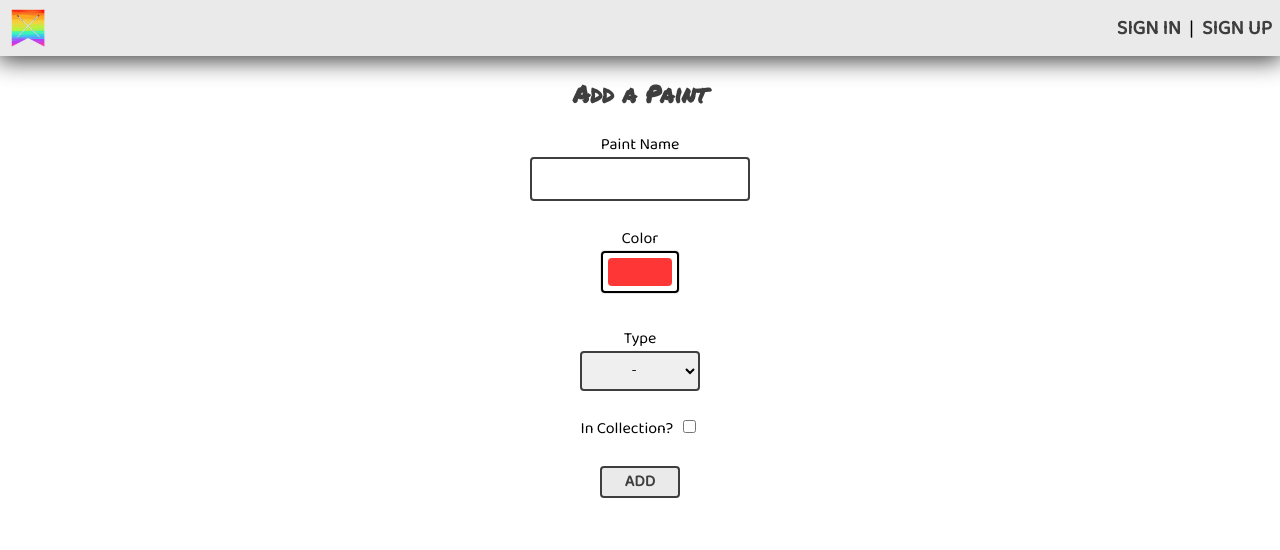
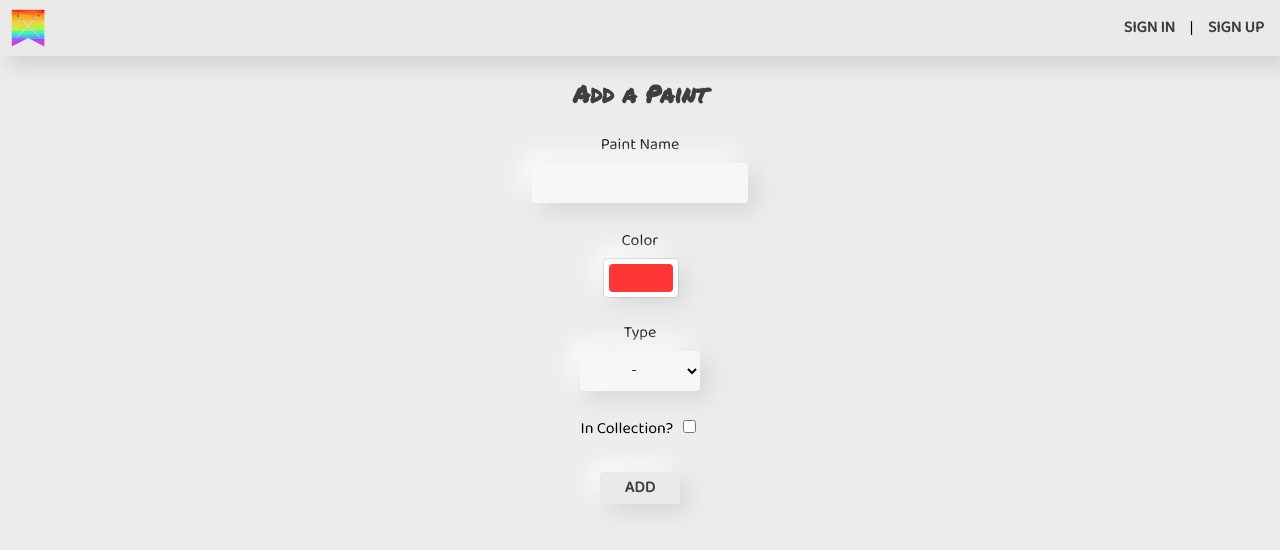
Before and after one commit to NobodysLackey/battlebrush, a React (Create React App) app: page /addpaint in a window 1280 px wide. Shown: the top 550 px of the page. Built offline with nearby package versions, Linux system fonts and the light colour scheme.

Commit message:
add neumorphism

```diff
--- a/src/components/AddPaint/AddPaint.css
+++ b/src/components/AddPaint/AddPaint.css
@@ -1,13 +1,13 @@
 .form {
     font-family: 'Baloo 2', cursive;
     text-align: center;
+    display: flex;
+    flex-direction: column;
+    align-items: center;
+    justify-content: center;
 }
 
 .input {
-    border: solid;
-    border-color: rgb(62, 62, 62);
-    border-width: .25vmin;
-    border-radius: .5vmin;
     text-align: center;
 
     font-family: 'Baloo 2', cursive;
@@ -18,14 +18,16 @@
 
     height: 3vmin;
     width: 25vmin;
+
+    border: none;
+
+    border-radius: .5vmin;
+    background: rgb(247, 247, 247);
+    box-shadow:  8px 8px 22px #d5d5d5,
+                -8px -8px 22px #ffffff;
 }
 
 .select {
-    border: solid;
-    border-color: rgb(62, 62, 62);
-    border-width: .25vmin;
-    border-radius: .5vmin;
-
     outline: none;
 
     font-family: 'Baloo 2', cursive;
@@ -33,6 +35,16 @@
 
     height: 5vmin;
     width: 15vmin;
+
+    border: none;
+    border-radius: .5vmin;
+    background: rgb(247, 247, 247);
+    box-shadow:  8px 8px 22px #d5d5d5,
+                -8px -8px 22px #ffffff;
+}
+
+.check {
+    border: none;
 }
 
 .title {
@@ -42,10 +54,7 @@
 
 .btn {
     background-color:  rgb(234, 234, 234);
-
-    border: solid;
-    border-color: rgb(62, 62, 62);
-    border-width: .25vmin;
+    border: none;
     border-radius: .5vmin;
     text-align: center;
 
@@ -58,6 +67,10 @@
 
     height: 4vmin;
     width: 10vmin;
+
+    background: rgb(234, 234, 234);
+    box-shadow:  8px 8px 22px #d5d5d5,
+                -8px -8px 22px #ffffff;
 }
 
 .btn:hover {
@@ -73,3 +86,18 @@
 
     cursor: pointer;
 }
+
+.swatch {
+    border: 'none';
+    width: 9vmin;
+    height: 4.5vmin;
+    border-radius: .5vmin;
+
+    background: rgb(234, 234, 234);
+    box-shadow:  8px 8px 22px #d5d5d5,
+                -8px -8px 22px #ffffff;
+}
+
+span {
+    padding: 0 0 0.75vmin 0;
+}
--- a/src/components/AddPaint/AddPaint.jsx
+++ b/src/components/AddPaint/AddPaint.jsx
@@ -58,14 +58,14 @@ class AddPaint extends Component {
                 color: {
                     width: '8vmin',
                     height: '3.5vmin',
+                    border: 'none',
                     borderRadius: '.5vmin',
                     background: `rgba(${ this.state.color.r }, ${ this.state.color.g }, ${ this.state.color.b }, ${ this.state.color.a })`,
                 },
                 swatch: {
                     padding: '5px',
                     background: '#fff',
-                    border: 'solid',
-                    borderWidth: '.25vmin',
+                    border: 'none',
                     borderRadius: '.5vmin',
                     boxShadow: '0 0 0 1px rgba(0,0,0,.1)',
                     display: 'inline-block',
@@ -96,7 +96,6 @@ class AddPaint extends Component {
                     onSubmit={this.handleSubmit}
                 >
                     <span>Paint Name</span>
-                    <br></br>
                     <input
                         className="input"
                         type="text"
@@ -105,10 +104,9 @@ class AddPaint extends Component {
                         onChange={this.handleChange}
                         autoComplete="off"
                     />
-                    <br></br><br></br>
+                    <br></br>
                     <span>Color</span>
-                    <br></br>
-                    <div>
+                    <div className="swatch">
                         <div
                             style={ styles.swatch }
                             onClick={ this.handleClick }
@@ -135,7 +133,6 @@ class AddPaint extends Component {
                     </div>
                     <br></br>
                     <span>Type</span>
-                    <br></br>
                     <select
                         className="select"
                         type="text"
@@ -152,8 +149,8 @@ class AddPaint extends Component {
                         <option>Contrast</option>
                         <option>Primer</option>
                     </select>
-                    <br></br><br></br>
-                    <span>In Collection?</span>&nbsp;&nbsp;
+                    <br></br>
+                    <span>In Collection?&nbsp;&nbsp;
                     <input
                         className="check"
                         type="checkbox"
@@ -161,7 +158,8 @@ class AddPaint extends Component {
                         value={this.state.formData.isOwned}
                         onChange={this.handleChange}
                     />
-                    <br></br><br></br>
+                    </span>
+                    <br></br>
                     <input
                         className="btn"
                         type="submit"
--- a/src/components/NavBar/NavBar.css
+++ b/src/components/NavBar/NavBar.css
@@ -7,8 +7,9 @@
 
   height: 7vmin;
   background-color:  rgb(234, 234, 234);
-  font-size: 2.5vmin;
-  box-shadow: 0vmin 0.25vmin 3vmin 0.25vmin rgb(55, 55, 55);
+  font-size: 2vmin;
+  box-shadow:  8px 8px 22px #cccccc,
+             -8px -8px 22px #ffffff;
 }
 
 .nav-container {
@@ -19,13 +20,15 @@
   text-decoration: none;
   color: rgb(62, 62, 62);
   font-weight: bold;
+  border-radius: 7px;
+  padding: 1vmin;
 }
 
 .NavBar-link:hover {
   background: rgb(254,5,1);
-  background: -moz-linear-gradient(180deg, rgba(254,5,1,1) 0%, rgba(254,52,1,1) 0%, rgba(255,0,0,1) 10%, rgba(255,111,0,1) 20%, rgba(255,156,0,1) 30%, rgba(255,206,0,1) 40%, rgba(200,255,0,1) 50%, rgba(0,255,160,1) 60%, rgba(102,170,238,1) 70%, rgba(180,67,255,1) 80%, rgba(255,0,130,1) 90%, rgba(255,0,130,1) 100%);
-  background: -webkit-linear-gradient(180deg, rgba(254,5,1,1) 0%, rgba(254,52,1,1) 0%, rgba(255,0,0,1) 10%, rgba(255,111,0,1) 20%, rgba(255,156,0,1) 30%, rgba(255,206,0,1) 40%, rgba(200,255,0,1) 50%, rgba(0,255,160,1) 60%, rgba(102,170,238,1) 70%, rgba(180,67,255,1) 80%, rgba(255,0,130,1) 90%, rgba(255,0,130,1) 100%);
-  background: linear-gradient(180deg, rgba(254,5,1,1) 0%, rgba(254,52,1,1) 0%, rgba(255,0,0,1) 10%, rgba(255,111,0,1) 20%, rgba(255,156,0,1) 30%, rgba(255,206,0,1) 40%, rgba(200,255,0,1) 50%, rgba(0,255,160,1) 60%, rgba(102,170,238,1) 70%, rgba(180,67,255,1) 80%, rgba(255,0,130,1) 90%, rgba(255,0,130,1) 100%);
+  background: -moz-linear-gradient(180deg, rgba(254,5,1,1) 0%, rgba(254,52,1,1) 0%, rgba(255,0,0,1) 20%, rgba(255,111,0,1) 30%, rgba(255,156,0,1) 30%, rgba(255,206,0,1) 40%, rgba(200,255,0,1) 50%, rgba(0,255,160,1) 60%, rgba(102,170,238,1) 70%, rgba(180,67,255,1) 80%, rgba(255,0,130,1) 90%, rgba(255,0,130,1) 100%);
+  background: -webkit-linear-gradient(180deg, rgba(254,5,1,1) 0%, rgba(254,52,1,1) 0%, rgba(255,0,0,1) 20%, rgba(255,111,0,1) 30%, rgba(255,156,0,1) 30%, rgba(255,206,0,1) 40%, rgba(200,255,0,1) 50%, rgba(0,255,160,1) 60%, rgba(102,170,238,1) 70%, rgba(180,67,255,1) 80%, rgba(255,0,130,1) 90%, rgba(255,0,130,1) 100%);
+  background: linear-gradient(180deg, rgba(254,5,1,1) 0%, rgba(254,52,1,1) 0%, rgba(255,0,0,1) 20%, rgba(255,111,0,1) 30%, rgba(255,156,0,1) 30%, rgba(255,206,0,1) 40%, rgba(200,255,0,1) 50%, rgba(0,255,160,1) 60%, rgba(102,170,238,1) 70%, rgba(180,67,255,1) 80%, rgba(255,0,130,1) 90%, rgba(255,0,130,1) 100%);
   filter: progid:DXImageTransform.Microsoft.gradient(startColorstr="#fe0501",endColorstr="#ff0082",GradientType=1);
   -webkit-background-clip: text;
   -webkit-text-fill-color: transparent;
--- a/src/components/NavBar/NavBar.jsx
+++ b/src/components/NavBar/NavBar.jsx
@@ -6,17 +6,15 @@ const NavBar = (props) => {
   let nav = props.user ?
     <div className='NavBar'>
       <div>
+        &nbsp;&nbsp;
         <a href="/">
           <img className="navlogo" src="../logo192.png" alt="logo"></img>
         </a>
       </div>
       <div className="links">
-        <Link to='/paintlist' className='NavBar-link'>PAINTS</Link>
-        &nbsp;&nbsp;|&nbsp;&nbsp;
-        <Link to='/addpaint' className='NavBar-link'>ADD</Link>
-        &nbsp;&nbsp;|&nbsp;&nbsp;
-        <Link to='/profile' className='NavBar-link'>PROFILE</Link>
-        &nbsp;&nbsp;|&nbsp;&nbsp;
+        <Link to='/paintlist' className='NavBar-link'>PAINTS</Link>|
+        <Link to='/addpaint' className='NavBar-link'>ADD</Link>|
+        <Link to='/profile' className='NavBar-link'>PROFILE</Link>|
         <Link to='' className='NavBar-link' onClick={props.handleLogout}>LOGOUT</Link>
       </div>
     </div>
--- a/src/components/SignupForm/SignupForm.css
+++ b/src/components/SignupForm/SignupForm.css
@@ -1,7 +1,4 @@
 .input {
-  border: solid;
-  border-color: black;
-  border-width: .25vmin;
 
   padding: 1vmin;
 
@@ -16,9 +13,6 @@
 .btn {
   background-color:  rgb(234, 234, 234);
 
-  border: solid;
-  border-color: rgb(62, 62, 62);
-  border-width: .25vmin;
   border-radius: .5vmin;
   text-align: center;
 
--- a/src/index.css
+++ b/src/index.css
@@ -6,7 +6,7 @@ body {
   -webkit-font-smoothing: antialiased;
   -moz-osx-font-smoothing: grayscale;
 
-  background-color: white;
+  background-color: #ededed;
   background-size: cover;
   height: 100%;
   overflow: auto;
--- a/src/pages/LoginPage/LoginPage.css
+++ b/src/pages/LoginPage/LoginPage.css
@@ -7,10 +7,6 @@
 }
 
 .input {
-  border: solid;
-  border-color: black;
-  border-width: .25vmin;
-
   padding: 1vmin;
 
   height: 3vmin;
@@ -24,9 +20,6 @@
 .btn {
   background-color:  rgb(234, 234, 234);
 
-  border: solid;
-  border-color: rgb(62, 62, 62);
-  border-width: .25vmin;
   border-radius: .5vmin;
   text-align: center;
 
--- a/src/pages/UpdatePaintPage/UpdatePaintPage.css
+++ b/src/pages/UpdatePaintPage/UpdatePaintPage.css
@@ -1,12 +1,13 @@
 .form {
     text-align: center;
     font-family: 'Baloo 2', cursive;
+    display: flex;
+    flex-direction: column;
+    align-items: center;
+    justify-content: center;
 }
 
 .input {
-    border: solid;
-    border-color: rgb(62, 62, 62);
-    border-width: .25vmin;
     border-radius: .5vmin;
     text-align: center;
 
@@ -20,9 +21,6 @@
 }
 
 .select {
-    border: solid;
-    border-color: rgb(62, 62, 62);
-    border-width: .25vmin;
     border-radius: .5vmin;
 
     font-family: 'Baloo 2', cursive;
@@ -40,9 +38,6 @@
 .btn {
     background-color:  rgb(234, 234, 234);
 
-    border: solid;
-    border-color: rgb(62, 62, 62);
-    border-width: .25vmin;
     border-radius: .5vmin;
 
     font-family: 'Baloo 2', cursive;
@@ -54,6 +49,10 @@
 
     height: 4vmin;
     width: 10vmin;
+
+    background: rgb(234, 234, 234);
+    box-shadow:  8px 8px 22px #d5d5d5,
+                -8px -8px 22px #ffffff;
 }
 
 .btn:hover {
@@ -69,3 +68,18 @@
 
     cursor: pointer;
 }
+
+.swatch {
+    border: 'none';
+    width: 9vmin;
+    height: 4.5vmin;
+    border-radius: .5vmin;
+
+    background: rgb(234, 234, 234);
+    box-shadow:  8px 8px 22px #d5d5d5,
+                -8px -8px 22px #ffffff;
+}
+
+span {
+    padding: 0 0 0.75vmin 0;
+}
--- a/src/pages/UpdatePaintPage/UpdatePaintPage.jsx
+++ b/src/pages/UpdatePaintPage/UpdatePaintPage.jsx
@@ -62,12 +62,10 @@ class UpdatePaintPage extends Component {
         swatch: {
           padding: '5px',
           background: '#fff',
-          border: 'solid',
-          borderWidth: '.25vmin',
           borderRadius: '.5vmin',
           boxShadow: '0 0 0 1px rgba(0,0,0,.1)',
           display: 'inline-block',
-          cursor: 'pointer',
+          cursor: 'zoom-in',
         },
         popover: {
           position: 'absolute',
@@ -91,7 +89,6 @@ class UpdatePaintPage extends Component {
         <center>
           <form ref={this.formRef} autoComplete="off" onSubmit={this.handleSubmit} className="form">
           <span>Paint Name</span>
-                <br></br>
                 <input
                     className="input"
                     type="text"
@@ -100,10 +97,9 @@ class UpdatePaintPage extends Component {
                     onChange={this.handleChange}
                     autoComplete="off"
                 />
-                <br></br><br></br>
+                <br></br>
             <span>Color</span>
-            <br></br>
-              <div>
+              <div className="swatch">
                 <div
                     style={ styles.swatch }
                     onClick={ this.handleClick }
@@ -129,8 +125,7 @@ class UpdatePaintPage extends Component {
                 }
               </div>
             <br></br>
-            <label>Type</label>
-            <br></br>
+            <span>Type</span>
             <select
                 className="select"
                 type="text"
@@ -148,9 +143,8 @@ class UpdatePaintPage extends Component {
                 <option>Contrast</option>
                 <option>Primer</option>
             </select>
-            <br></br><br></br>
-            <label>In Collection?</label>
-            &nbsp;&nbsp;
+            <br></br>
+            <span>In Collection?&nbsp;&nbsp;
               <input
                 type="checkbox"
                 className="switch"
@@ -159,7 +153,8 @@ class UpdatePaintPage extends Component {
                 value={this.state.formData.isOwned}
                 onChange={this.handleChange}
               />
-            <br></br><br></br>
+            </span>
+            <br></br>
             <button
               type="submit"
               className="btn"
```
Also changed, not shown: src/components/Paint/Paint.css (+15 -15 lines), src/components/Paint/Paint.jsx (+13 -5 lines), public/drop-grey.png. Lines whose indentation alone changed are shown as unchanged.
